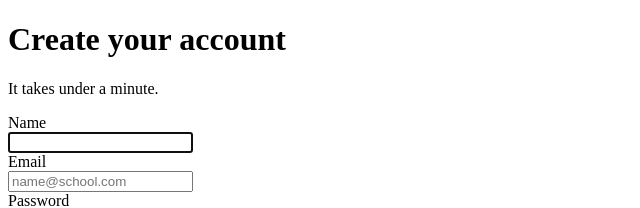
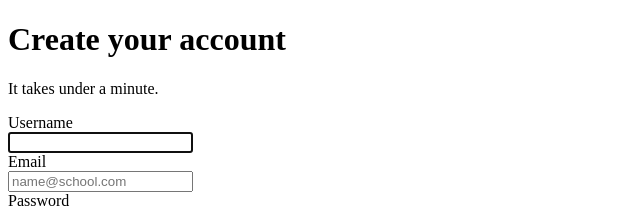
Before and after one commit to Rap22tor/PeerSpace, a React (Vite) app in the folder src/client/: page /register in a window 1280 px wide. Shown: the top 208 px of the page, without its empty margins (0-640 px from the left). Built offline with nearby package versions, Linux system fonts and the light colour scheme; no server answers.

Commit message:
chore: username instead of name

```diff
--- a/src/client/src/api/auth.ts
+++ b/src/client/src/api/auth.ts
@@ -3,12 +3,12 @@ import { get, post } from "../backendRaw";
 export interface User {
   id: number;
   email: string;
-  name: string;
+  userName: string;
 }
 
 // Plain type aliases (not interfaces) so they can be passed as a request body.
 export type LoginInput = { email: string; password: string };
-export type RegisterInput = { name: string; email: string; password: string };
+export type RegisterInput = { userName: string; email: string; password: string };
 
 interface UserResponse {
   user: User;
--- a/src/client/src/pages/HomePage.tsx
+++ b/src/client/src/pages/HomePage.tsx
@@ -23,7 +23,7 @@ export function HomePage() {
   return (
     <AuthLayout
       title="You're signed in"
-      subtitle={`Signed in as ${user?.name ?? "unknown"}. This is a placeholder home page.`}
+      subtitle={`Signed in as ${user?.userName ?? "unknown"}. This is a placeholder home page.`}
     >
       {error !== null ? <FormBanner>{error}</FormBanner> : null}
       <Button
--- a/src/client/src/pages/RegisterPage.tsx
+++ b/src/client/src/pages/RegisterPage.tsx
@@ -11,12 +11,12 @@ import { TextLink } from "../components/TextLink";
 import {
   PASSWORD_HINT,
   validateEmail,
-  validateName,
+  validateName as validateUserName,
   validateRegisterPassword,
 } from "../validation/auth";
 
 interface RegisterErrors {
-  name?: string;
+  userName?: string;
   email?: string;
   password?: string;
 }
@@ -24,7 +24,7 @@ interface RegisterErrors {
 export function RegisterPage() {
   const { register } = useAuth();
 
-  const [name, setName] = useState("");
+  const [userName, setUserName] = useState("");
   const [email, setEmail] = useState("");
   const [password, setPassword] = useState("");
   const [errors, setErrors] = useState<RegisterErrors>({});
@@ -33,7 +33,7 @@ export function RegisterPage() {
   const [formError, setFormError] = useState<string | null>(null);
   const [submitting, setSubmitting] = useState(false);
 
-  const nameRef = useRef<HTMLInputElement>(null);
+  const userNameRef = useRef<HTMLInputElement>(null);
   const emailRef = useRef<HTMLInputElement>(null);
   const passwordRef = useRef<HTMLInputElement>(null);
   const rulesId = useId();
@@ -45,7 +45,7 @@ export function RegisterPage() {
     }
 
     const nextErrors: RegisterErrors = {
-      name: validateName(name),
+      userName: validateUserName(userName),
       email: validateEmail(email),
       password: validateRegisterPassword(password),
     };
@@ -53,8 +53,8 @@ export function RegisterPage() {
     setEmailTaken(null);
     setFormError(null);
 
-    if (nextErrors.name !== undefined) {
-      nameRef.current?.focus();
+    if (nextErrors.userName !== undefined) {
+      userNameRef.current?.focus();
       return;
     }
     if (nextErrors.email !== undefined) {
@@ -68,7 +68,7 @@ export function RegisterPage() {
 
     setSubmitting(true);
     try {
-      await register({ name: name.trim(), email: email.trim(), password });
+      await register({ userName: userName.trim(), email: email.trim(), password });
       // On success the auth state changes and GuestOnly redirects us.
     } catch (error) {
       handleSubmitError(error);
@@ -85,7 +85,7 @@ export function RegisterPage() {
     }
     if (error instanceof ApiError && Object.keys(error.fields).length > 0) {
       setErrors({
-        name: error.fields.name,
+        userName: error.fields.userName,
         email: error.fields.email,
         password: error.fields.password,
       });
@@ -114,17 +114,17 @@ export function RegisterPage() {
       >
         {formError !== null ? <FormBanner>{formError}</FormBanner> : null}
         <TextField
-          ref={nameRef}
-          label="Name"
-          autoComplete="name"
+          ref={userNameRef}
+          label="Username"
+          autoComplete="username"
           autoFocus
-          value={name}
+          value={userName}
           onChange={(value) => {
-            setName(value);
-            setErrors({ ...errors, name: undefined });
+            setUserName(value);
+            setErrors({ ...errors, userName: undefined });
           }}
-          valid={name !== "" && validateName(name) === undefined}
-          error={errors.name}
+          valid={userName !== "" && validateUserName(userName) === undefined}
+          error={errors.userName}
         />
         <TextField
           ref={emailRef}
--- a/src/client/src/validation/auth.ts
+++ b/src/client/src/validation/auth.ts
@@ -52,11 +52,14 @@ export function getPasswordStrength(password: string): number {
 export function validateName(name: string): string | undefined {
   const trimmed = name.trim();
   if (trimmed === "") {
-    return "Enter your name";
+    return "Enter your Username";
   }
   if (trimmed.length > MAX_NAME_LENGTH) {
     return `Use ${MAX_NAME_LENGTH} characters or fewer`;
   }
+
+  // TODO validate unique username
+
   return undefined;
 }
 
--- a/src/server/routes/auth.routes.ts
+++ b/src/server/routes/auth.routes.ts
@@ -4,13 +4,13 @@ import { requireAuth } from "../middleware/requireAuth";
 // Auth endpoints. None of them is implemented yet: every handler answers
 // 501 Not Implemented with an empty body. The comment on each route says what
 // it will have to do. A user is always sent to the client as
-// { user: { id, email, name } }.
+// { user: { id, email, userName } }.
 export function authRouter(): Router {
   const router = Router();
 
-  // POST /api/register, body { name, email, password }
+  // POST /api/register, body { userName, email, password }
   // To implement: validate every field (400 with { error } and optionally
-  // { fields: { name?, email?, password? } }), hash the password with bcrypt
+  // { fields: { userName?, email?, password? } }), hash the password with bcrypt
   // (cost 10 or more; bcrypt only uses the first 72 bytes), insert the user
   // (409 with { error } if the email already exists), regenerate the session
   // and store the userId in it, then answer 201 { user }.
```
Also changed, not shown: 1 other file (tests, documents, lock files or other folders).
